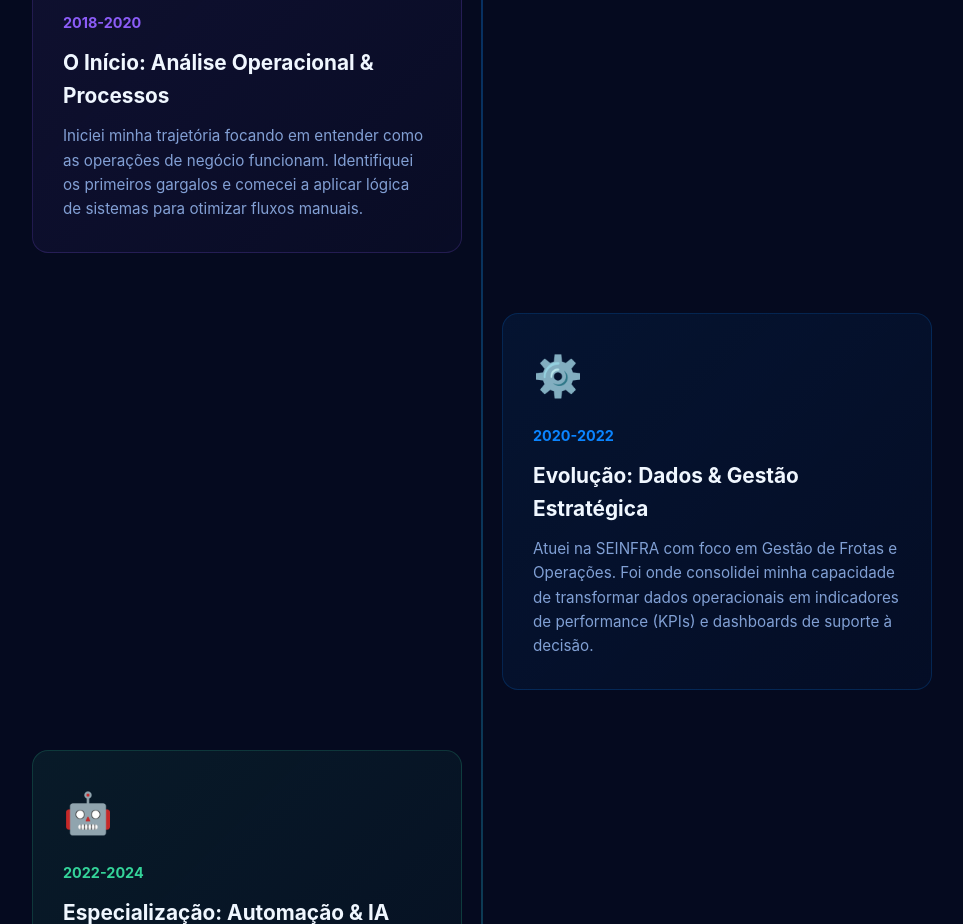
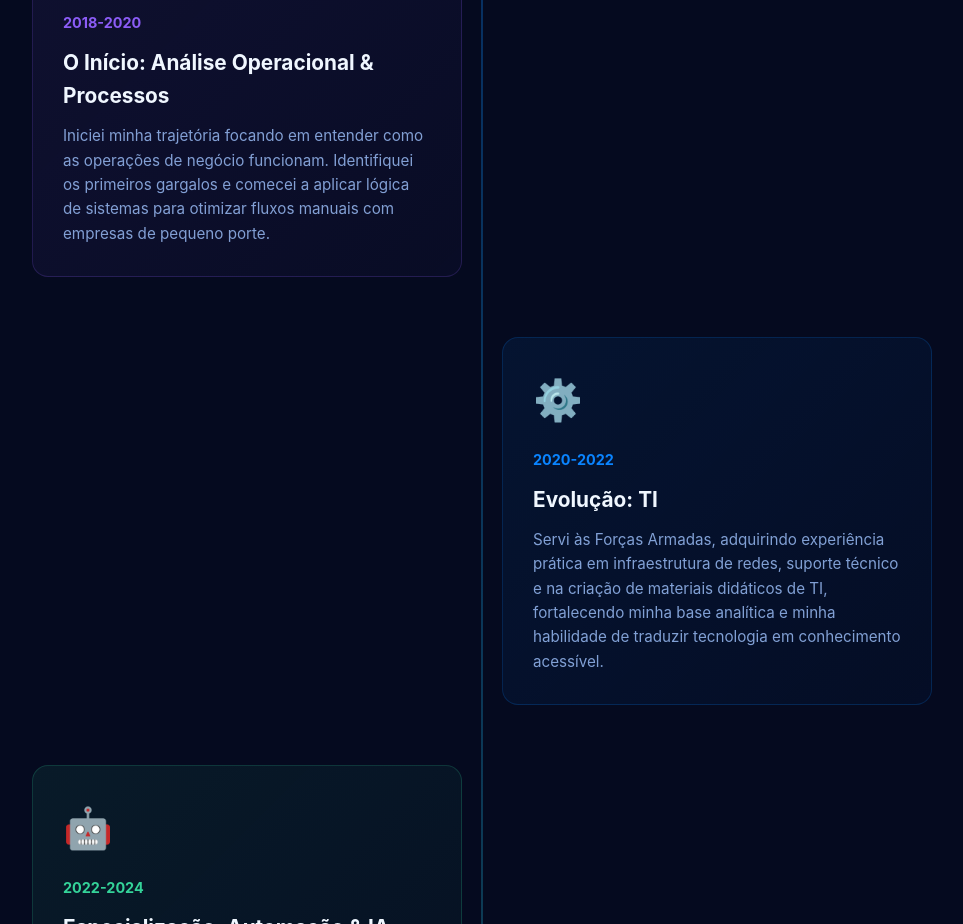
Before and after one commit to Jemerson07/vite-react-final, a React (Vite) app: page / in a window 1280 px wide. Shown: the part 1560-2484 px from the top of the page, without its empty margins (158-1121 px from the left). Built offline with nearby package versions, Linux system fonts and the light colour scheme.

Commit message:
Update Story.jsx

```diff
--- a/src/components/Story.jsx
+++ b/src/components/Story.jsx
@@ -26,15 +26,15 @@ export default function Story() {
       year: "2018-2020",
       title: "O Início: Análise Operacional & Processos",
       description:
-        "Iniciei minha trajetória focando em entender como as operações de negócio funcionam. Identifiquei os primeiros gargalos e comecei a aplicar lógica de sistemas para otimizar fluxos manuais.",
+        "Iniciei minha trajetória focando em entender como as operações de negócio funcionam. Identifiquei os primeiros gargalos e comecei a aplicar lógica de sistemas para otimizar fluxos manuais com empresas de pequeno porte.",
       icon: "🌱",
       color: "#8b5cf6",
     },
     {
       year: "2020-2022",
-      title: "Evolução: Dados & Gestão Estratégica",
+      title: "Evolução: TI",
       description:
-        "Atuei na SEINFRA com foco em Gestão de Frotas e Operações. Foi onde consolidei minha capacidade de transformar dados operacionais em indicadores de performance (KPIs) e dashboards de suporte à decisão.",
+        "Servi às Forças Armadas, adquirindo experiência prática em infraestrutura de redes, suporte técnico e na criação de materiais didáticos de TI, fortalecendo minha base analítica e minha habilidade de traduzir tecnologia em conhecimento acessível.",
       icon: "⚙️",
       color: "#0a84ff",
     },
```
